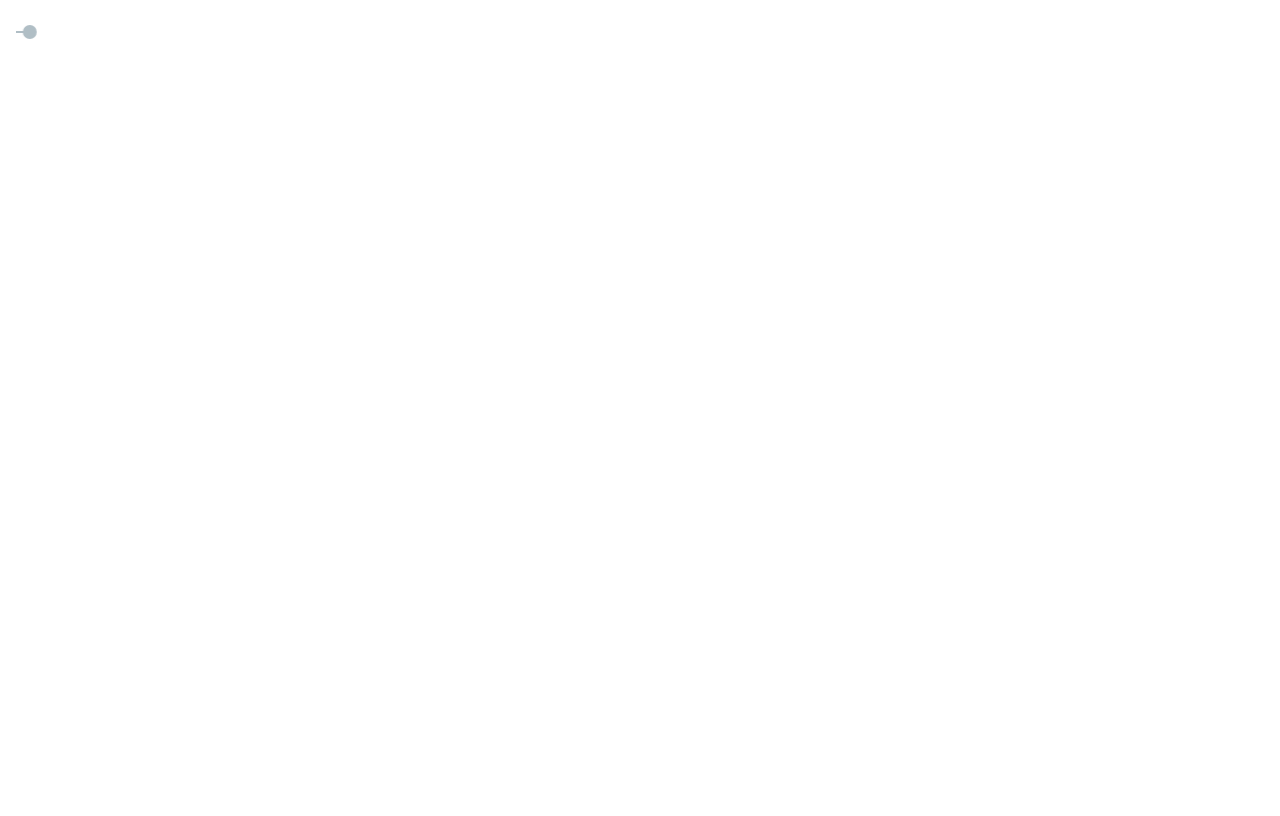
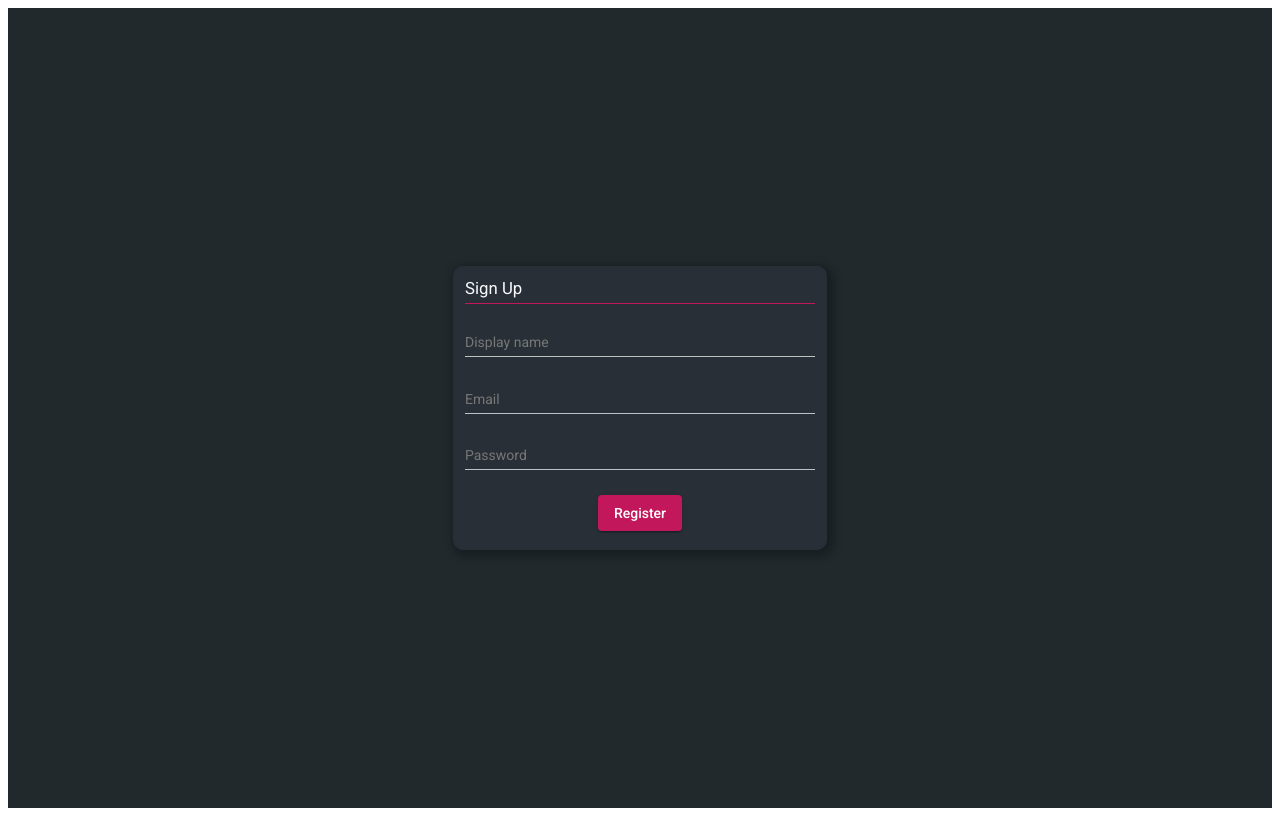
Before and after one commit to sleepergoose/FIrebaseApp, an Angular app in the folder frontend/: page / in a window 1280 px wide. Built offline with nearby package versions, Linux system fonts and the light colour scheme.

Commit message:
Added register component layout

```diff
--- a/frontend/src/app/app.component.html
+++ b/frontend/src/app/app.component.html
@@ -1 +1,3 @@
-<mat-slider min="1" max="400" step="1" value="50"></mat-slider>
+<div class="container">
+  <app-register></app-register>
+</div>
--- a/frontend/src/app/app.component.sass
+++ b/frontend/src/app/app.component.sass
@@ -0,0 +1,21 @@
+@import "src/styles.sass"
+
+.container
+  background: $drk-gray
+  width: 100wh
+  height: 100vh
+
+
+app-register
+  display: block
+  position: relative
+  width: 350px
+  height: 260px
+  border: 2px solid $light-gray
+  border-radius: 10px
+  background: $light-gray
+  top: 50%
+  left: 50%
+  transform:  translate(-50%, -50%)
+  padding: 10px
+  box-shadow: 3px 3px 10px 3px rgba(0, 0, 0, 0.3)
--- a/frontend/src/app/app.component.ts
+++ b/frontend/src/app/app.component.ts
@@ -7,4 +7,5 @@ import { Component } from '@angular/core';
 })
 export class AppComponent {
   title = 'firebase-app';
+  value = 'Clear me';
 }
--- /dev/null
+++ b/frontend/src/app/components/register/register/register.component.html
@@ -0,0 +1,31 @@
+<div class="register-container">
+  <div class="register-title">Sign Up</div>
+
+  <mat-form-field class="input-field" >
+    <mat-label>Display name</mat-label>
+    <input matInput type="text" [(ngModel)]="name">
+    <button *ngIf="name" matSuffix mat-icon-button aria-label="Clear" (click)="name=''">
+      <mat-icon>close</mat-icon>
+    </button>
+  </mat-form-field>
+
+  <mat-form-field class="input-field">
+    <mat-label>Email</mat-label>
+    <input matInput type="email" [(ngModel)]="email">
+    <button *ngIf="email" matSuffix mat-icon-button aria-label="Clear" (click)="email=''">
+      <mat-icon>close</mat-icon>
+    </button>
+  </mat-form-field>
+
+  <mat-form-field class="input-field" >
+    <mat-label>Password</mat-label>
+    <input matInput type="password" [(ngModel)]="password">
+    <button *ngIf="password" matSuffix mat-icon-button aria-label="Clear" (click)="password=''">
+      <mat-icon>close</mat-icon>
+    </button>
+  </mat-form-field>
+
+  <div class="btn-submit">
+    <button mat-raised-button color="primary">Register</button>
+  </div>
+</div>
--- /dev/null
+++ b/frontend/src/app/components/register/register/register.component.sass
@@ -0,0 +1,28 @@
+@import "src/styles.sass"
+
+.register-container
+  display: grid
+  grid-template-columns: 100%
+  grid-template-rows: 40px 1fr 1fr 1fr 50px
+  gap: 0px
+  justify-content: center
+  justify-items: center
+  align-content: center
+  align-items: center
+
+.input-field
+  width: 100% !important
+  mat-label
+    color: #777777
+  input
+    color: $text
+
+
+.register-title
+  grid-row: 1
+  align-self: self-start
+  color: $text
+  font-size: 1.2em
+  height: 25px
+  width: 100%
+  border-bottom: 1px solid #c2185b
--- /dev/null
+++ b/frontend/src/app/components/register/register/register.component.ts
@@ -0,0 +1,12 @@
+import { Component } from '@angular/core';
+
+@Component({
+  selector: 'app-register',
+  templateUrl: './register.component.html',
+  styleUrls: ['./register.component.sass']
+})
+export class RegisterComponent {
+  name: string = '';
+  email: string = '';
+  password: string = '';
+}
--- a/frontend/src/styles.sass
+++ b/frontend/src/styles.sass
@@ -0,0 +1,29 @@
+$bg-gradient: linear-gradient(180deg, #FD8427 0%, #FD6831 100%)
+
+$drk-gray: #21292D
+$gray: #777
+$light-gray: #282F37
+
+$light-orange: #FD9122
+$medium-orange: #FD5D34
+
+$text: #FAFBFF
+
+
+
+.btn-full
+  background: linear-gradient(90deg, $light-orange 0%, $medium-orange 100%)
+  border-radius: 50px
+  color: white
+  font-size: 16px
+  &:hover
+    background: linear-gradient(90deg, $light-orange 0%, $medium-orange 100%)
+  &:active
+    background: linear-gradient(90deg, darken($light-orange, 10%) 0%, darken($medium-orange, 10%) 100%)
+
+
+.btn-full:hover
+  background: linear-gradient(90deg, darken($light-orange, 5%) 0%, darken($medium-orange, 5%) 100%)
+
+.btn-full:active
+  background: linear-gradient(90deg, darken($light-orange, 8%) 0%, darken($medium-orange, 8%) 100%)
```
Also changed, not shown: frontend/src/app/app.module.ts (+7 -2 lines).
